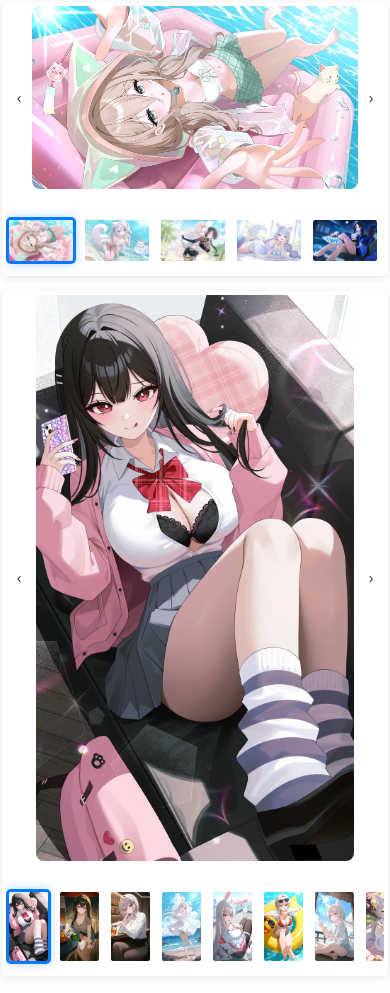
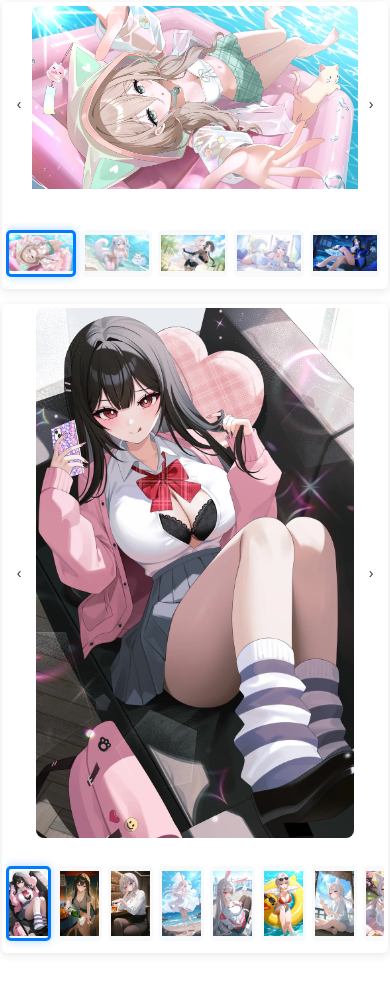
Before and after one commit to iyusei02-lgtm/images, a plain HTML site: page index.html in a window 390 px wide. After the commit the page ends 970 px from the top, so only its background shows below. Drawn offline with Linux system fonts and the light colour scheme.

Commit message:
스타일 수정

```diff
--- a/style.css
+++ b/style.css
@@ -32,57 +32,33 @@ body {
   color: #333;
 }
 
-.width-slider .main-image-container {
-  position: relative;
+/* 컨테이너: 고정 비율 제거 및 CSS Grid 적용 */
+.width-slider .main-image-container,
+.height-slider .main-image-container {
+  display: grid;
   width: 100%;
-  aspect-ratio: 16 / 9;
-  border-radius: 8px;
-  overflow: hidden;
-  margin-bottom: 20px;
-  touch-action: pan-y;
-}
-
-.width-slider .main-image {
-  width: 100%;
-  height: 100%;
-  object-fit: cover;
-  object-position: center;
-  position: absolute;
-  top: 0;
-  left: 0;
-  opacity: 0;
-  transition: opacity 0.5s ease-in-out;
-}
-
-.width-slider .main-image.active {
-  opacity: 1;
-}
-
-.height-slider .main-image-container {
-  position: relative;
-  width: 100%;
-  /* max-width: 450px; */
-  aspect-ratio: 9 / 16;
+  max-width: 100%;
   border-radius: 8px;
   overflow: hidden;
   margin: 0 auto 20px;
   touch-action: pan-y;
 }
 
+/* 메인 이미지: absolute 제거, 높이 자동화, 한 Grid 칸에 모두 겹치기 */
+.width-slider .main-image,
 .height-slider .main-image {
+  grid-area: 1 / 1;
   width: 100%;
-  height: 100%;
-  object-fit: cover;
-  object-position: center;
-  position: absolute;
-  top: 0;
-  left: 0;
+  height: auto;
+  object-fit: contain;
   opacity: 0;
   transition: opacity 0.5s ease-in-out;
 }
 
+.width-slider .main-image.active,
 .height-slider .main-image.active {
   opacity: 1;
+  z-index: 1;
 }
 
 .arrow-button {
@@ -143,10 +119,12 @@ body {
   background: #555;
 }
 
+/* 가로형 썸네일 */
 .width-slider .thumbnail {
   width: 120px;
   height: 80px;
-  object-fit: cover;
+  object-fit: contain;
+  background-color: #f8f9fa;
   border-radius: 5px;
   cursor: pointer;
   border: 3px solid transparent;
@@ -154,10 +132,12 @@ body {
   flex-shrink: 0;
 }
 
+/* 세로형 썸네일 */
 .height-slider .thumbnail {
   width: 60px;
   height: 100px;
-  object-fit: cover;
+  object-fit: contain;
+  background-color: #f8f9fa;
   border-radius: 5px;
   cursor: pointer;
   border: 3px solid transparent;
@@ -216,10 +196,6 @@ body {
     width: 50px;
     height: 83px;
   }
-
-  .height-slider .main-image-container {
-    max-width: 100%;
-  }
 }
 
 /* 작은 모바일 최적화 (480px 이하) */
@@ -258,10 +234,6 @@ body {
     height: 75px;
   }
 
-  .height-slider .main-image-container {
-    max-width: 100%;
-  }
-
   .thumbnails-container {
     gap: 6px;
     padding: 8px 0;
```
